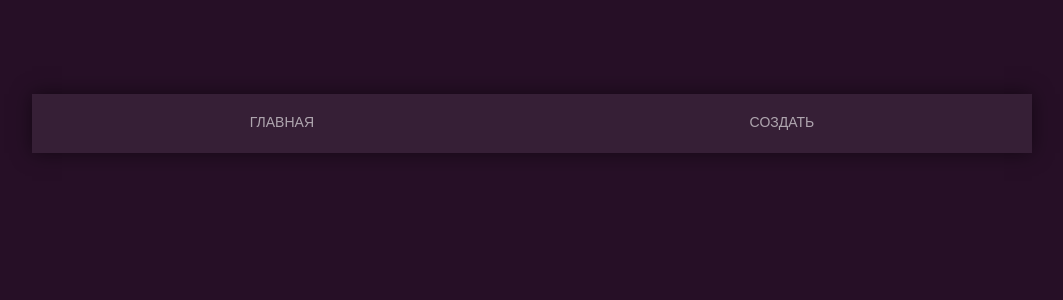
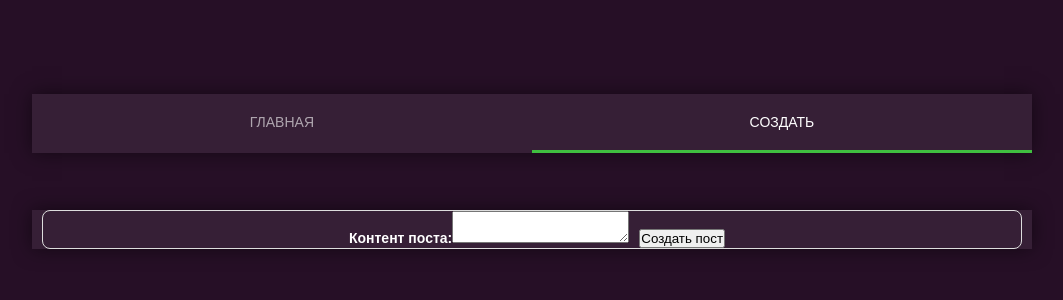
Before and after one commit to KeplerXIII/react_9_2, a React (Vite) app in the folder fakePosts/: page /posts/new in a window 1280 px wide. Before the commit this address had no page. Shown: the top 300 px of the page, without its empty margins (108-1171 px from the left). Built offline with nearby package versions, Linux system fonts and the light colour scheme.

Commit message:
upd create Post

```diff
--- a/fakePosts/src/App.tsx
+++ b/fakePosts/src/App.tsx
@@ -3,8 +3,8 @@ import { Route, Routes } from 'react-router-dom'
 import { Menu } from './components/Menu'
 
 import './App.css'
-import { Post } from './components/Post'
 import { PostList } from './components/PostList'
+import { NewPost } from './components/PostNew'
 
 function App() {
   return (
@@ -13,10 +13,7 @@ function App() {
       <div className='page'>
         <Routes>
           <Route path='/' element={<PostList />} />
-          <Route
-            path='/new'
-            element={<Post content='new' created='111111' />}
-          />
+          <Route path='/posts/new' element={<NewPost />} />
         </Routes>
       </div>
     </div>
--- a/fakePosts/src/components/Menu.tsx
+++ b/fakePosts/src/components/Menu.tsx
@@ -9,7 +9,7 @@ export const Menu = () => {
       <NavLink className={menuItemClassName} to='/'>
         Главная
       </NavLink>
-      <NavLink className={menuItemClassName} to='/new'>
+      <NavLink className={menuItemClassName} to='/posts/new'>
         Создать
       </NavLink>
       {/* <NavLink className={menuItemClassName} to='/timeattack'>
--- /dev/null
+++ b/fakePosts/src/components/PostNew.tsx
@@ -0,0 +1,52 @@
+import { SetStateAction, useState } from 'react'
+import { useNavigate } from 'react-router-dom'
+
+export const NewPost = () => {
+  const navigate = useNavigate()
+
+  const [content, setContent] = useState('')
+
+  const handleContentChange = (e: {
+    target: { value: SetStateAction<string> }
+  }) => {
+    setContent(e.target.value)
+  }
+
+  const handleSubmit = async (e: { preventDefault: () => void }) => {
+    e.preventDefault()
+
+    const newPost = {
+      content: content
+    }
+
+    try {
+      const response = await fetch('http://localhost:7070/posts', {
+        method: 'POST',
+        headers: {
+          'Content-Type': 'application/json'
+        },
+        body: JSON.stringify(newPost)
+      })
+
+      if (response.ok) {
+        navigate('/')
+      } else {
+        console.error('Ошибка при создании поста')
+      }
+    } catch (error) {
+      console.error('Ошибка при создании поста', error)
+    }
+  }
+
+  return (
+    <div className='post-card'>
+      <form onSubmit={handleSubmit}>
+        <label className='post-author post-content'>
+          Контент поста:
+          <textarea value={content} onChange={handleContentChange} />
+        </label>
+        <button type='submit'>Создать пост</button>
+      </form>
+    </div>
+  )
+}
```
Also changed, not shown: fakePosts/src/components/Post.tsx (+2 -9 lines), 2 other files (tests, documents, lock files or other folders).
